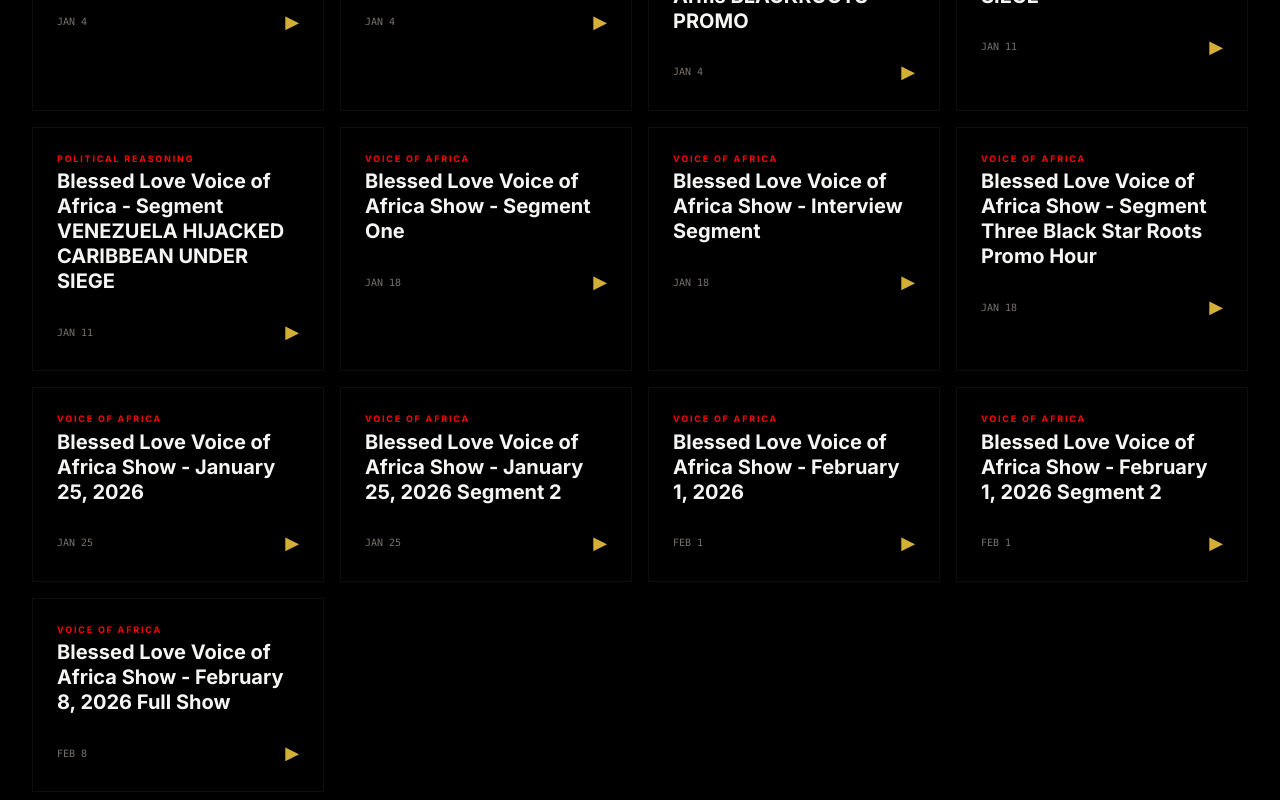
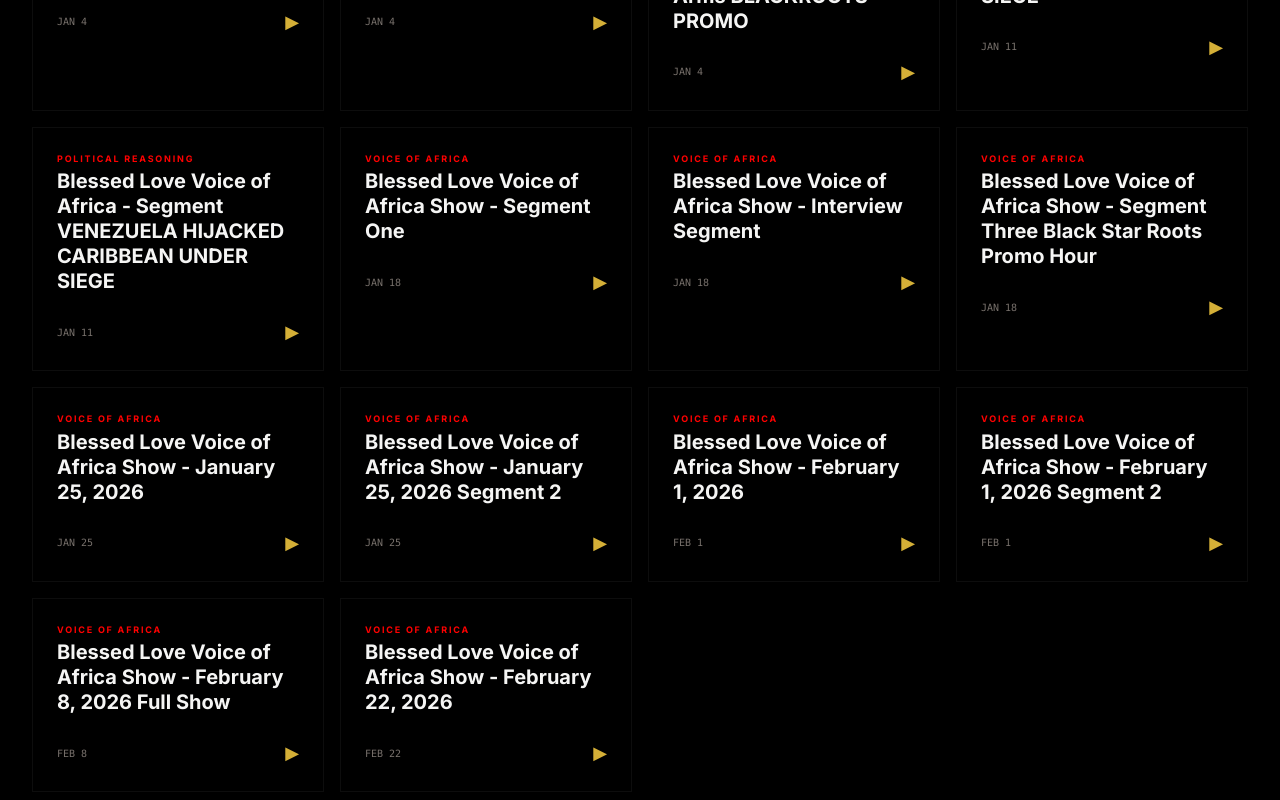
Before and after one commit to hypnoticproductions/rasta-prophet-pwa, a Next.js app: page / in a window 1280 px wide. Shown: the part 2049-2849 px from the top of the page. Built offline with nearby package versions, Linux system fonts and the light colour scheme.

Commit message:
Add February 22, 2026 full show to broadcast archive

```diff
--- a/data/episodes.ts
+++ b/data/episodes.ts
@@ -198,6 +198,15 @@ export const episodes: Episode[] = [
     description: "Today's complete broadcast - Full show bringing wisdom, truth, and enlightenment to the people.",
     archive_url: "https://archive.org/download/show-2-8-2026-full-show/show%202%208%202026%20full%20show.mp3",
     published_date: "2026-02-08"
+  },
+  // February 22, 2026 Episodes
+  {
+    id: "22",
+    episode_number: 22,
+    title: "Blessed Love Voice of Africa Show - February 22, 2026",
+    description: "We are back! Today's full broadcast bringing wisdom, truth, and enlightenment to the people.",
+    archive_url: "https://archive.org/download/show-2-22-2026/show%202%2022%202026.mp3",
+    published_date: "2026-02-22"
   }
 ];
 
```
